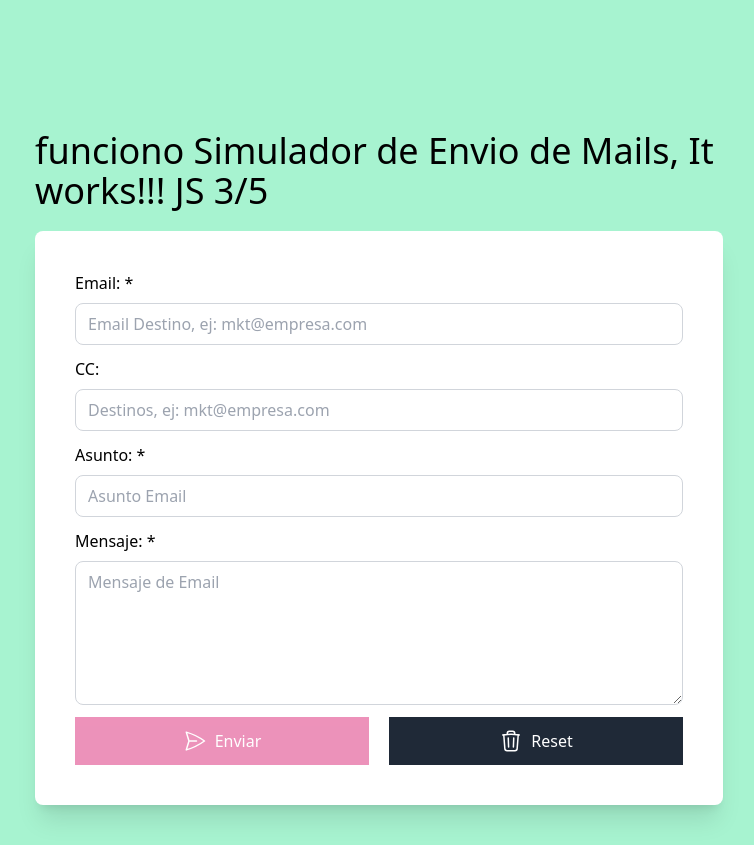
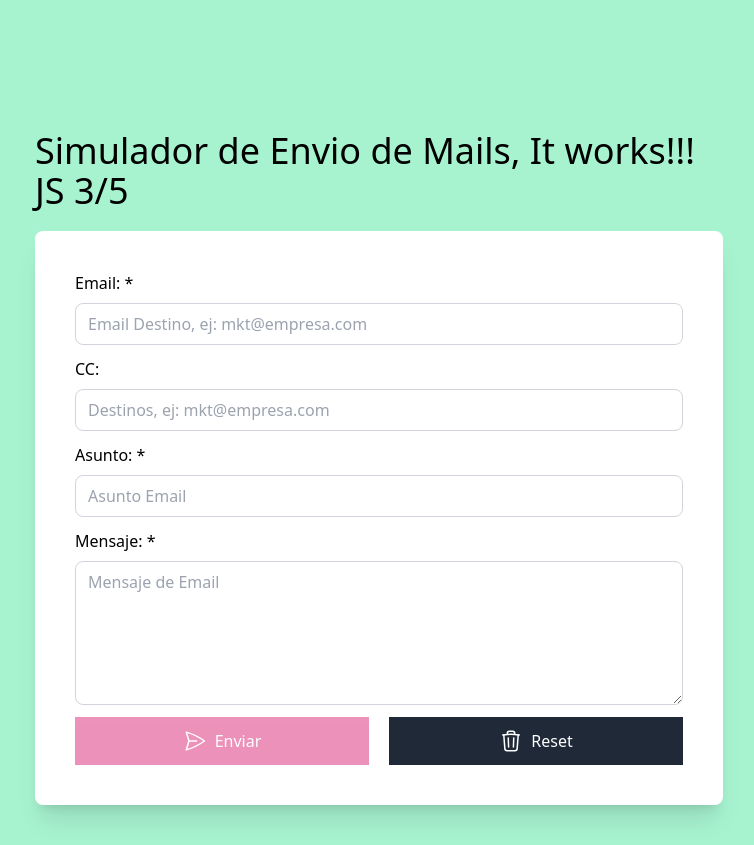
Before and after one commit to KennethTaipe06/BasicJavaScriptApp3, a website: page index.html in a window 1280 px wide. Shown: the part 37-882 px from the top of the page, without its empty margins (261-1015 px from the left). Drawn offline with nearby package versions, Linux system fonts and the light colour scheme.

Commit message:
Update index.html

```diff
--- a/index.html
+++ b/index.html
@@ -13,7 +13,7 @@
 
 <body class="min-h-screen bg-emerald-200">
     <div class="max-w-3xl mx-auto p-10">
-        <h1 class="text-4xl text-gray pt-32"> funciono Simulador de Envio de Mails, It works!!! JS 3/5</h1>
+        <h1 class="text-4xl text-gray pt-32">Simulador de Envio de Mails, It works!!! JS 3/5</h1>
         <div class="bg-white rounded-lg shadow-xl p-10 mt-5">
             <form id="formulario" class="space-y-3">
                 <div class="flex flex-col space-y-2">
```
